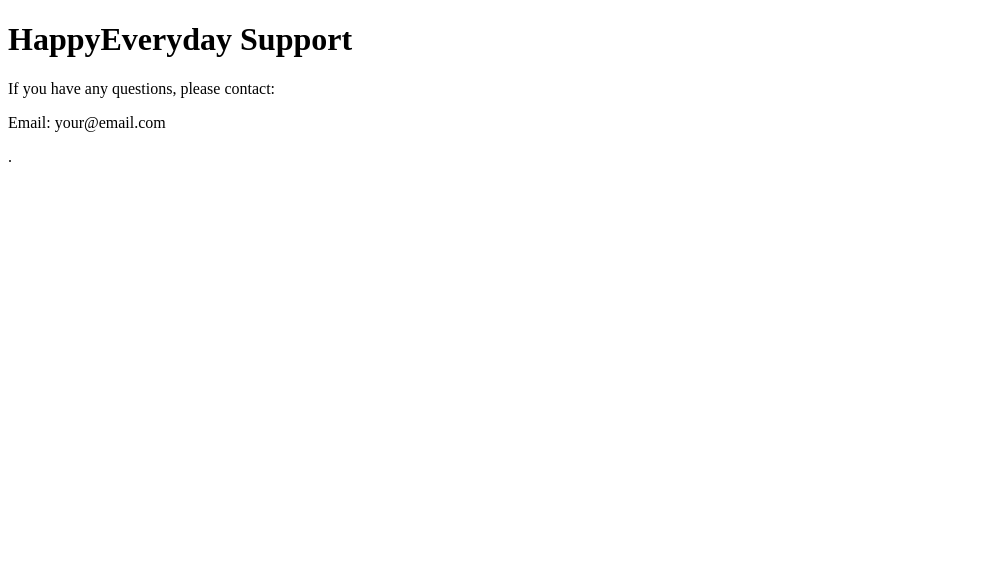
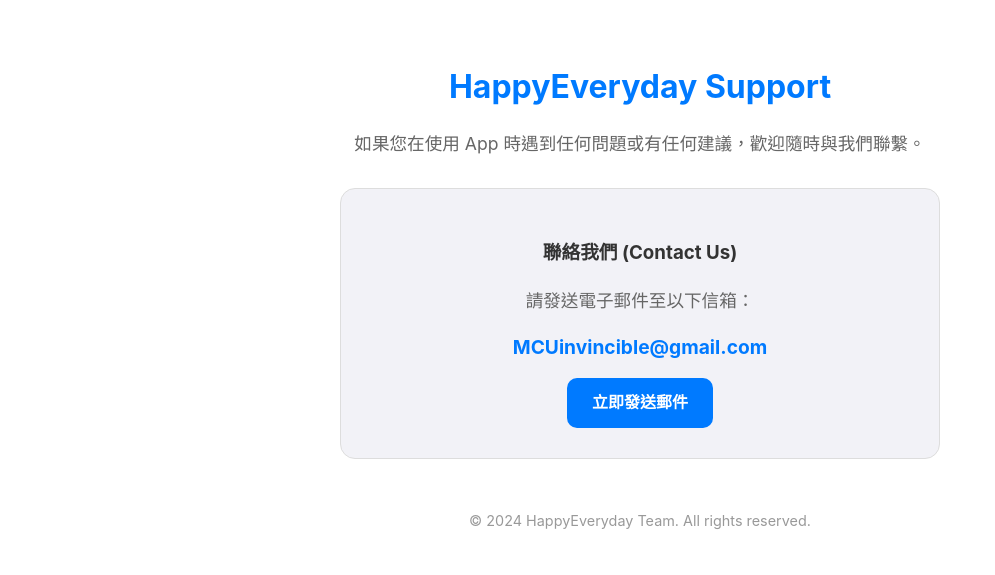
Before and after one commit to StartNov102022/support, a plain HTML site: page index.html in a window 1280 px wide. Shown: the whole page, without its empty margins (0-995 px from the left). Drawn offline with Linux system fonts and the light colour scheme.

Commit message:
Update index.html

```diff
--- a/index.html
+++ b/index.html
@@ -1,12 +1,35 @@
 <!DOCTYPE html>
-<html>
+<html lang="zh-Hant">
 <head>
-  <title>HappyEveryday Support</title>
+    <meta charset="UTF-8">
+    <meta name="viewport" content="width=device-width, initial-scale=1.0">
+    <title>HappyEveryday Support</title>
+    <style>
+        body { font-family: -apple-system, BlinkMacSystemFont, "Segoe UI", Roboto, Helvetica, Arial, sans-serif; line-height: 1.6; padding: 40px 20px; max-width: 600px; margin: 0 auto; text-align: center; color: #333; }
+        h1 { color: #007aff; margin-bottom: 10px; }
+        p { font-size: 1.1em; color: #666; }
+        .contact-box { background: #f2f2f7; padding: 30px; border-radius: 15px; margin-top: 30px; border: 1px solid #ddd; }
+        .email-text { font-weight: bold; color: #007aff; font-size: 1.2em; display: block; margin: 15px 0; }
+        .btn { display: inline-block; background: #007aff; color: white; padding: 12px 25px; border-radius: 10px; text-decoration: none; font-weight: bold; transition: background 0.3s; }
+        .btn:hover { background: #0056b3; }
+        footer { margin-top: 50px; font-size: 0.9em; color: #999; }
+    </style>
 </head>
 <body>
-  <h1>HappyEveryday Support</h1>
-  <p>If you have any questions, please contact:</p>
-  <p>Email: your@email.com</p>
-  .
+
+    <h1>HappyEveryday Support</h1>
+    <p>如果您在使用 App 時遇到任何問題或有任何建議，歡迎隨時與我們聯繫。</p>
+
+    <div class="contact-box">
+        <h3>聯絡我們 (Contact Us)</h3>
+        <p>請發送電子郵件至以下信箱：</p>
+        <span class="email-text">MCUinvincible@gmail.com</span>
+        <a href="mailto:MCUinvincible@gmail.com" class="btn">立即發送郵件</a>
+    </div>
+
+    <footer>
+        &copy; 2024 HappyEveryday Team. All rights reserved.
+    </footer>
+
 </body>
 </html>
```
